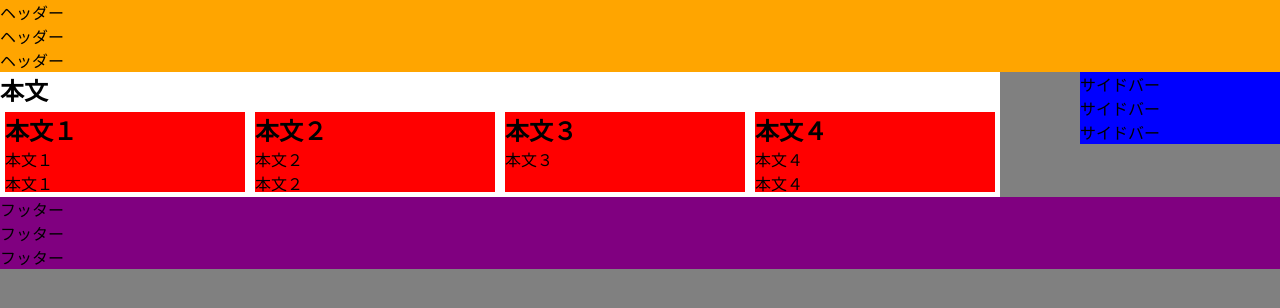
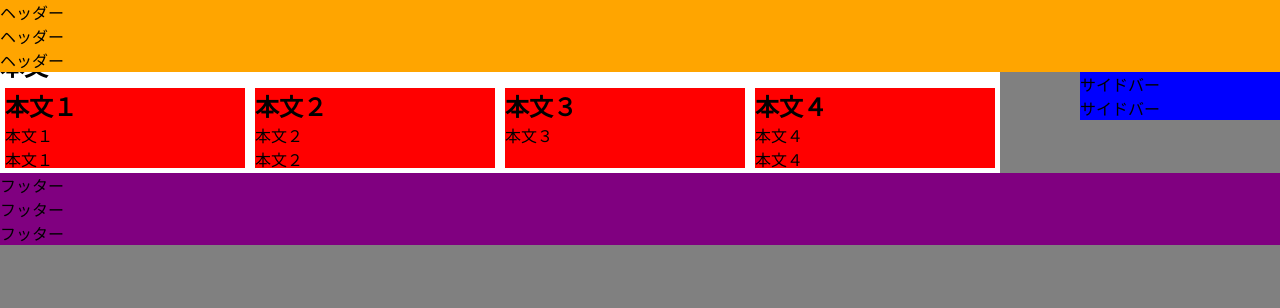
Before and after one commit to km323/web1-7, a plain HTML site: page index.html in a window 1280 px wide. Drawn offline with Linux system fonts and the light colour scheme.

Commit message:
Update default.css

```diff
--- a/css/default.css
+++ b/css/default.css
@@ -7,9 +7,15 @@ padding:0;
 
 body{
 background-color:gray;
+  margin:48px 0 0 0;
 }
 header{
 background-color:orange;
+  position:fixed;
+  left:0;
+  top:0;
+  width:100%;
+
 }
 .box{
 background-color:red;
```
